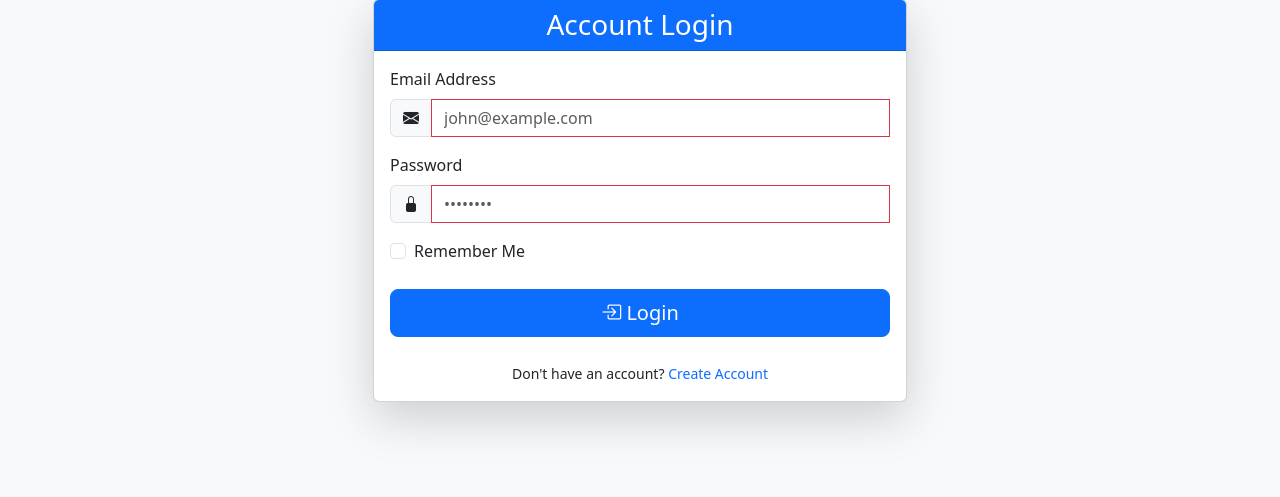
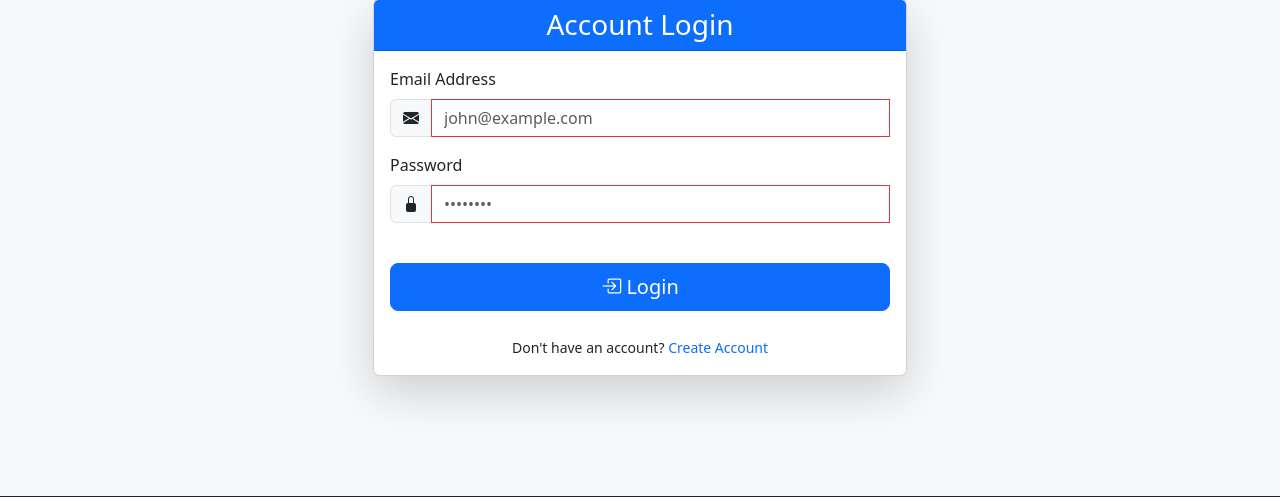
Before and after one commit to BasicAhmed/MINIT_PROJECT, a Flask app: page /login in a window 1280 px wide. Shown: the part 145-642 px from the top of the page. Run offline with Flask 3, Linux system fonts and the light colour scheme.

Commit message:
Removed Remember me

```diff
--- a/templates/login.html
+++ b/templates/login.html
@@ -56,16 +56,7 @@
                             </div>
                         </div>
 
-                        <!-- Remember Me & Forgot Password -->
-                        <div class="d-flex justify-content-between mb-4">
-                            <div class="form-check">
-                                <input class="form-check-input" type="checkbox" name="remember" id="remember">
-                                <label class="form-check-label" for="remember">
-                                    Remember Me
-                                </label>
-                            </div>
-
-                        </div>
+                        <br>
 
                         <!-- Submit Button -->
                         <div class="d-grid gap-2">
```
